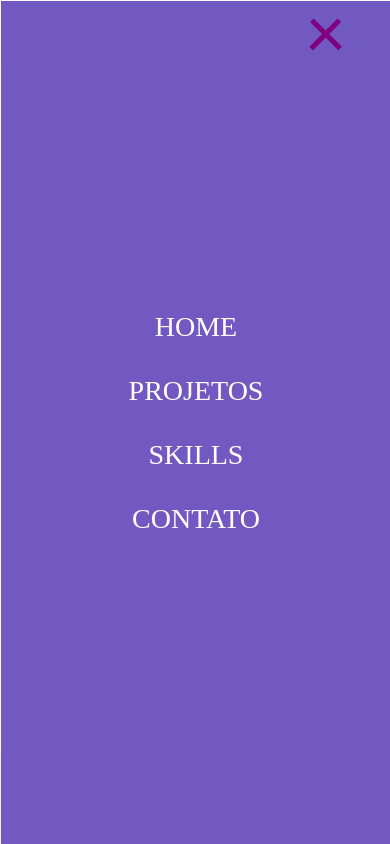
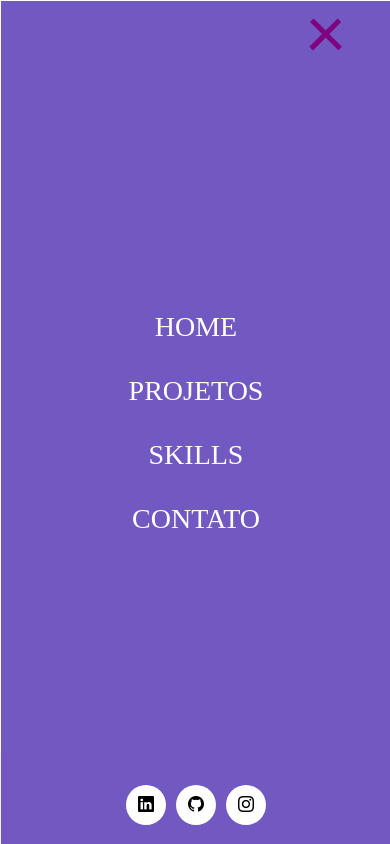
Before and after one commit to JohnnyNWT/my-portfolio, a React (Create React App) app: page / in a window 390 px wide. Both pictures are taken after a click on the element 317 px from the left and 38 px from the top of the page. Shown: the top 844 px of the page. Built offline with nearby package versions, Linux system fonts and the light colour scheme; the HTML template or start-up script is replaced by a standard one.

Commit message:
FEAT: add social icons no menu hamburguer

```diff
--- a/src/components/Header.jsx
+++ b/src/components/Header.jsx
@@ -10,7 +10,7 @@ class Header extends React.Component {
 
   handleClickMenuToggle = (event) => {
     const { show } = this.state;
-    // document.body.style.overflow = show ? "hidden" : "initial";
+    document.body.style.overflow = show ? "hidden" : "initial";
     event.currentTarget.parentNode.classList.toggle('on', show);
     this.setState({ show: !this.state.show });
   }
@@ -18,6 +18,7 @@ class Header extends React.Component {
   handleClickNavLink = (event) => {
     const { show } = this.state;
     if (!show) {
+      document.body.style.overflow = show ? "hidden" : "initial";
       event.currentTarget.parentNode.classList.remove('on', show);
       this.setState({ show: !this.state.show })
     }
@@ -42,7 +43,17 @@ class Header extends React.Component {
             <a href='#Skills' className="nav-link">SKILLS</a>
             <a href='#Contact' className="nav-link">CONTATO</a>
           </div>
-
+        <div className="menu-social-icons">
+          <a href="https://www.linkedin.com/in/johnnydev/" target="_blank" className="social-icon">
+            <i className="bi bi-linkedin"></i>
+          </a>
+          <a href="https://github.com/JohnnyNWT" target="_blank" className="social-icon">
+            <i className="bi bi-github"></i>
+          </a>
+          <a href="https://www.instagram.com/johnnynwt/" target="_blank" className="social-icon">
+            <i className="bi bi-instagram"></i>
+          </a>
+        </div>
         </div>
         <div className="social-links">
           <a href="https://www.linkedin.com/in/johnnydev/" target="_blank" className="social-link">
--- a/src/css/Contact.css
+++ b/src/css/Contact.css
@@ -124,7 +124,7 @@ i {
 }
 @media (max-width: 768px) {
   .copy-text {
-    font-size: .8rem;
+    font-size: .7rem;
   }
   .social {
     display: none;
@@ -137,4 +137,10 @@ i {
   .h2-text {
     font-size: 2.50rem;
   }
+  .copyright {
+    bottom: -50px;
+  }
+  .copy-text {
+    font-size: .6rem;
+  }
 }
--- a/src/css/Header.css
+++ b/src/css/Header.css
@@ -76,6 +76,10 @@
   box-shadow: 5px 5px rgba(0,0,0,.15);
 }
 
+.menu-social-icons {
+  display: none;
+}
+
 ::-webkit-scrollbar {
   width: 10px;
 }
@@ -93,6 +97,9 @@
     display: none;
   }
   .social-links{
+    display: none;
+  }
+  .menu-social-icons {
     display: none;
   }
 
@@ -122,10 +129,18 @@
     display: flex;
     justify-content: center;
     align-items: center;
+    transition: .2s;
   }
 
-  .menu-section.on .nav-links {
+  .menu-section.on .nav-links{
     display: block;
+  }
+
+  .menu-section.on .menu-social-icons{
+    display: flex;
+    position: absolute;
+    bottom: 20px;
+    gap: 10px;
   }
 
   .menu-section.on .menu-toggle {
@@ -150,7 +165,6 @@
     text-align: center;
     display: block;
     color: white;
-
     transition-duration: 0.5s;
     font-size: 1.75rem;
     line-height: 4rem;
```
